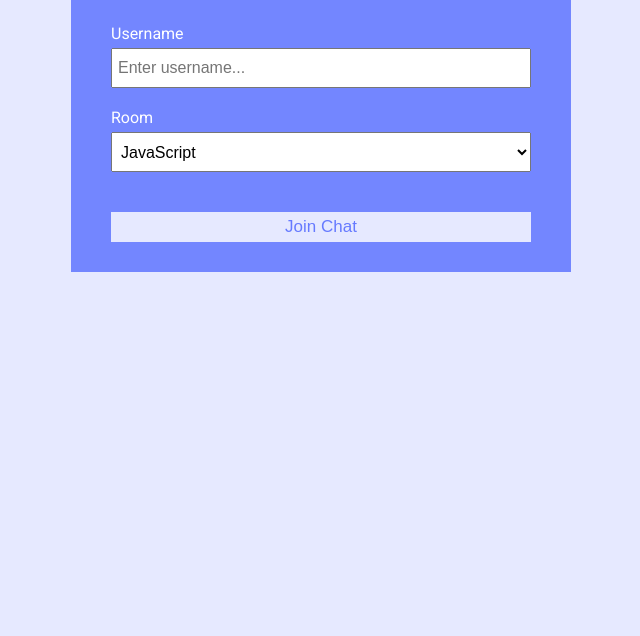
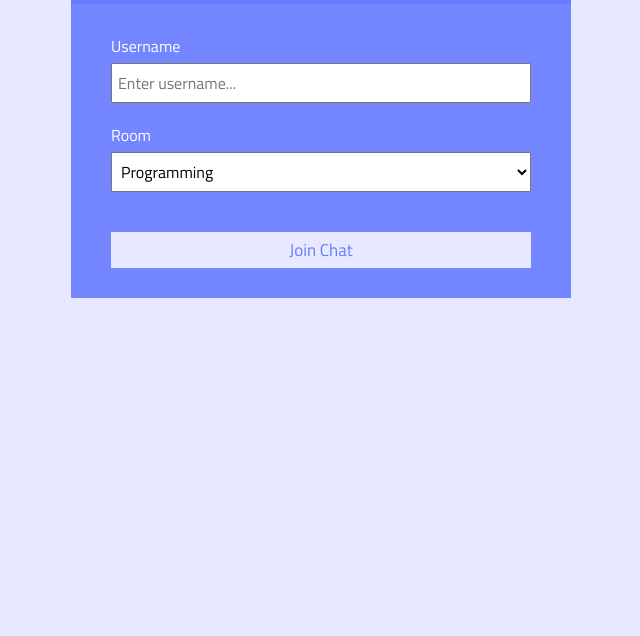
Before and after one commit to AbhinavGor/Realtime-Chat, a website: page public/index.html in a window 1280 px wide. Shown: the part 164-800 px from the top of the page, without its empty margins (319-959 px from the left). Drawn offline with Linux system fonts and the light colour scheme.

Commit message:
UI and typo changes

```diff
--- a/public/css/style.css
+++ b/public/css/style.css
@@ -1,4 +1,4 @@
-@import url('https://fonts.googleapis.com/css?family=Roboto&display=swap');
+@import url('https://fonts.googleapis.com/css2?family=Titillium+Web&display=swap');
 
 :root {
 	--dark-color-a: #667aff;
@@ -15,7 +15,7 @@
 }
 
 body {
-	font-family: 'Roboto', sans-serif;
+	font-family: 'Titillium Web', sans-serif;
 	font-size: 16px;
 	background: var(--light-color);
 	margin: 20px;
@@ -36,6 +36,7 @@ a {
 	color: var(--dark-color-a);
 	border: 0;
 	font-size: 17px;
+	font-family: 'Titillium Web', sans-serif;
 }
 
 /* Chat Page */
@@ -152,15 +153,18 @@ a {
 
 .join-main .form-control {
 	margin-bottom: 20px;
+	font-family: 'Titillium Web', sans-serif;
 }
 
 .join-main label {
 	display: block;
+	font-family: 'Titillium Web', sans-serif;
 	margin-bottom: 5px;
 }
 
 .join-main input[type='text'] {
 	font-size: 16px;
+	font-family: 'Titillium Web', sans-serif;
 	padding: 5px;
 	height: 40px;
 	width: 100%;
@@ -168,6 +172,7 @@ a {
 
 .join-main select {
 	font-size: 16px;
+	font-family: 'Titillium Web', sans-serif;
 	padding: 5px;
 	height: 40px;
 	width: 100%;
@@ -176,6 +181,7 @@ a {
 .join-main .btn {
 	margin-top: 20px;
 	width: 100%;
+	font-family: 'Titillium Web', sans-serif;
 }
 
 @media (max-width: 700px) {
--- a/public/index.html
+++ b/public/index.html
@@ -11,12 +11,12 @@
 			crossorigin="anonymous"
 		/>
 		<link rel="stylesheet" href="css/style.css" />
-		<title>ChatCord App</title>
+		<title>Connecteque</title>
 	</head>
 	<body>
 		<div class="join-container">
 			<header class="join-header">
-				<h1><i class="fas fa-smile"></i> ChatCord</h1>
+				<h1><i class="fab fa-connectdevelop"></i> Connecteque</h1>
 			</header>
 			<main class="join-main">
 				<form action="chat.html">
@@ -33,12 +33,12 @@
 					<div class="form-control">
 						<label for="room">Room</label>
 						<select name="room" id="room">
-							<option value="JavaScript">JavaScript</option>
-							<option value="Python">Python</option>
-							<option value="PHP">PHP</option>
-							<option value="C#">C#</option>
-							<option value="Ruby">Ruby</option>
-							<option value="Java">Java</option>
+							<option value="JavaScript">Programming</option>
+							<option value="Python">NBA</option>
+							<option value="PHP">Formula 1</option>
+							<option value="C#">Star Wars</option>
+							<option value="Ruby">Covid-19 News</option>
+							<option value="Java">All others</option>
 						</select>
 					</div>
 					<button type="submit" class="btn">Join Chat</button>
--- a/server.js
+++ b/server.js
@@ -17,7 +17,7 @@ const io = socketio(server);
 // Set static folder
 app.use(express.static(path.join(__dirname, 'public')));
 
-const botName = 'ChatCord Bot';
+const botName = 'Connecteque Bot';
 
 // Run when client connects
 io.on('connection', socket => {
@@ -27,7 +27,7 @@ io.on('connection', socket => {
     socket.join(user.room);
 
     // Welcome current user
-    socket.emit('message', formatMessage(botName, 'Welcome to ChatCord!'));
+    socket.emit('message', formatMessage(botName, 'Welcome to Connecteque!'));
 
     // Broadcast when a user connects
     socket.broadcast
```
